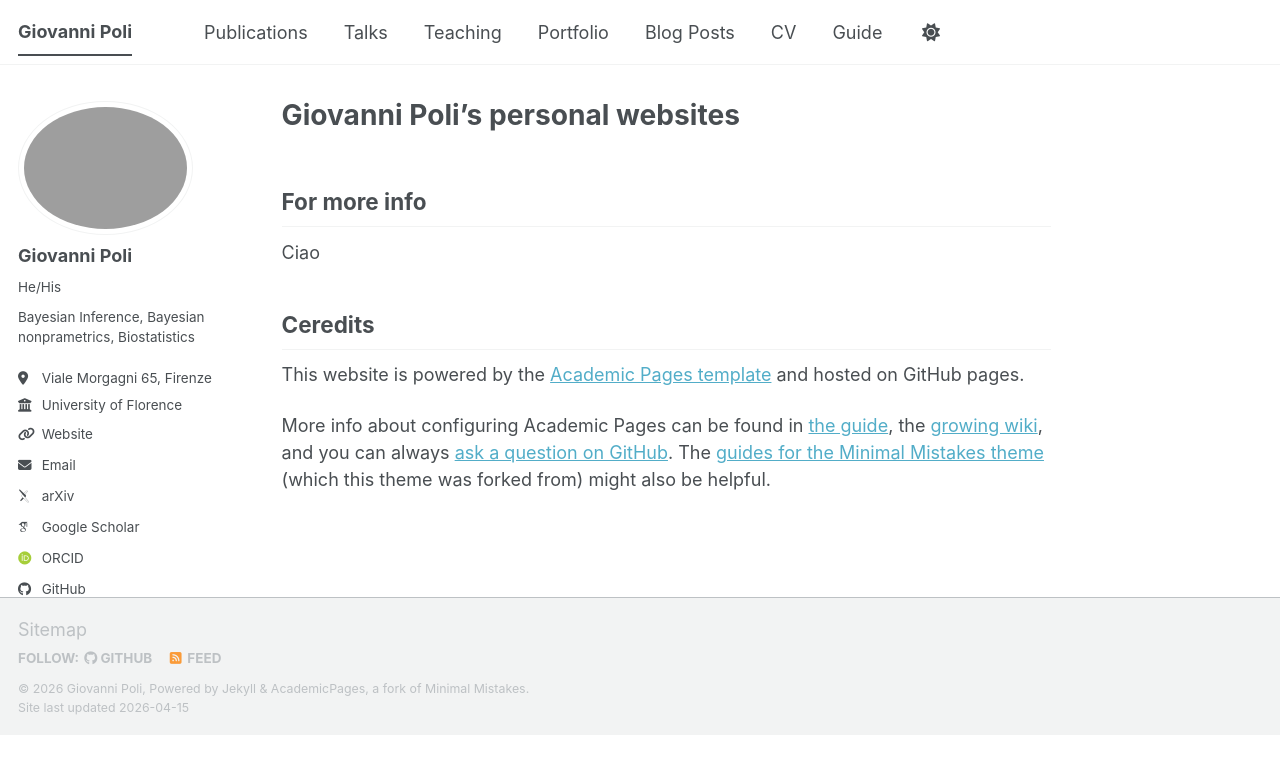
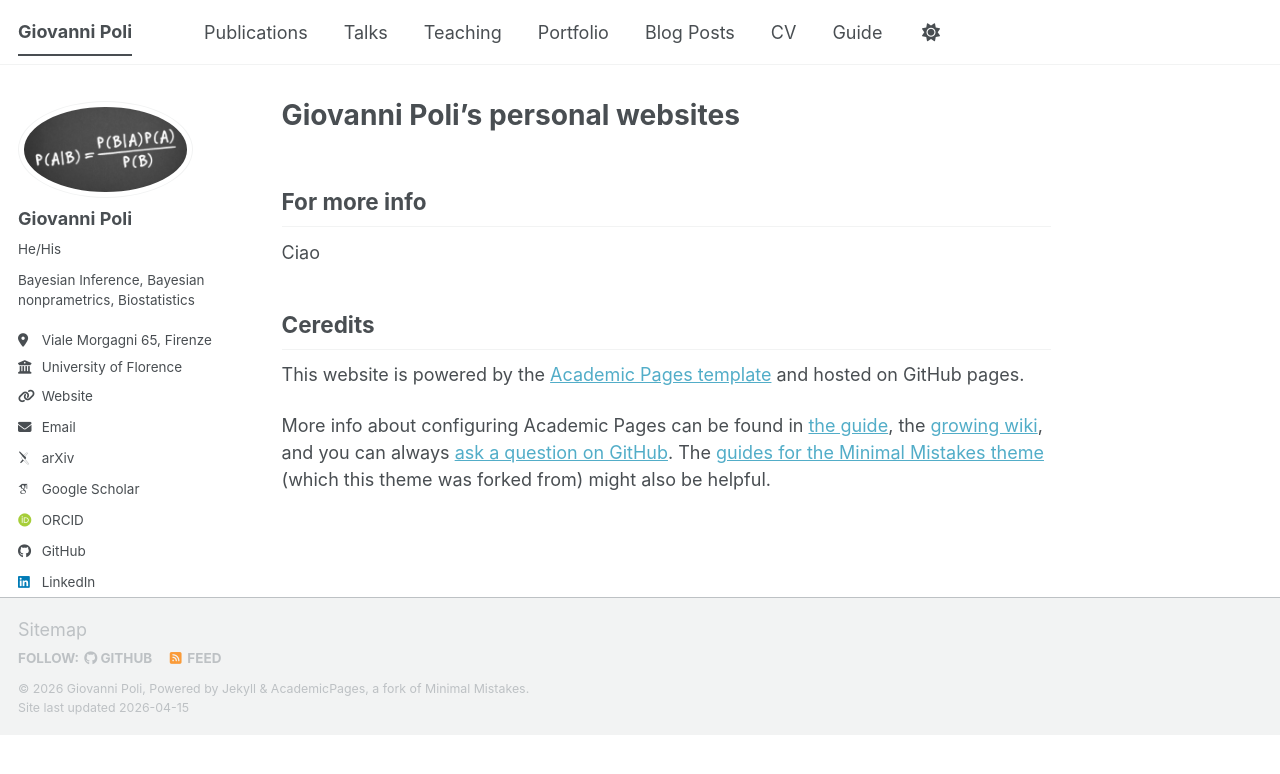
Before and after one commit to GiovanniPoli/GiovanniPoli.github.io, a Jekyll site: the page built from _pages/about.md, in a window 1280 px wide. Shown: the top 774 px of the page. Built offline with Jekyll 4.4.1, drawn with Linux system fonts in a browser that asks for light colours; some web fonts are replaced; a script bundle is joined from its source files by our own code; library files that are not in the unit come from our copies.

Commit message:
Update _config.yml

```diff
--- a/_config.yml
+++ b/_config.yml
@@ -22,6 +22,7 @@ repository               : "GiovanniPoli/GiovanniPoli.github.io"
 #               Additional customization can be done by editing /_includes/author-profile.html
 author:
   # Biographic information
+  avatar           : "profile.png"
   name             : "Giovanni Poli"
   pronouns         : "He/His"
   bio              : "Bayesian Inference, Bayesian nonprametrics, Biostatistics"
```
